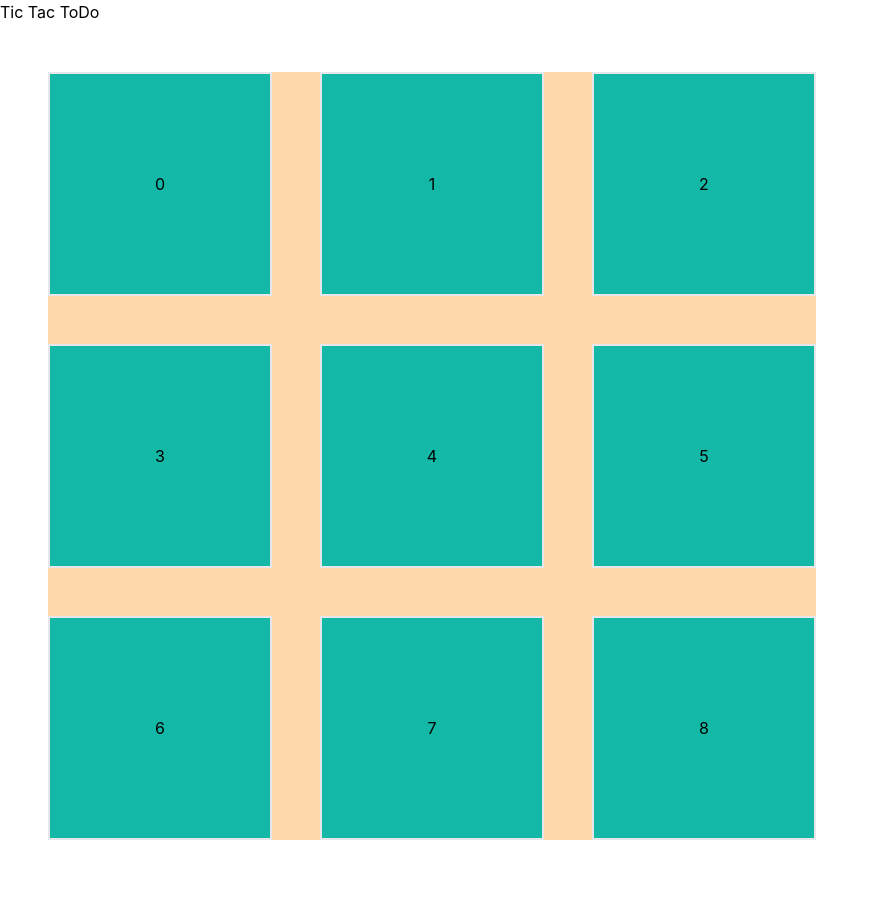
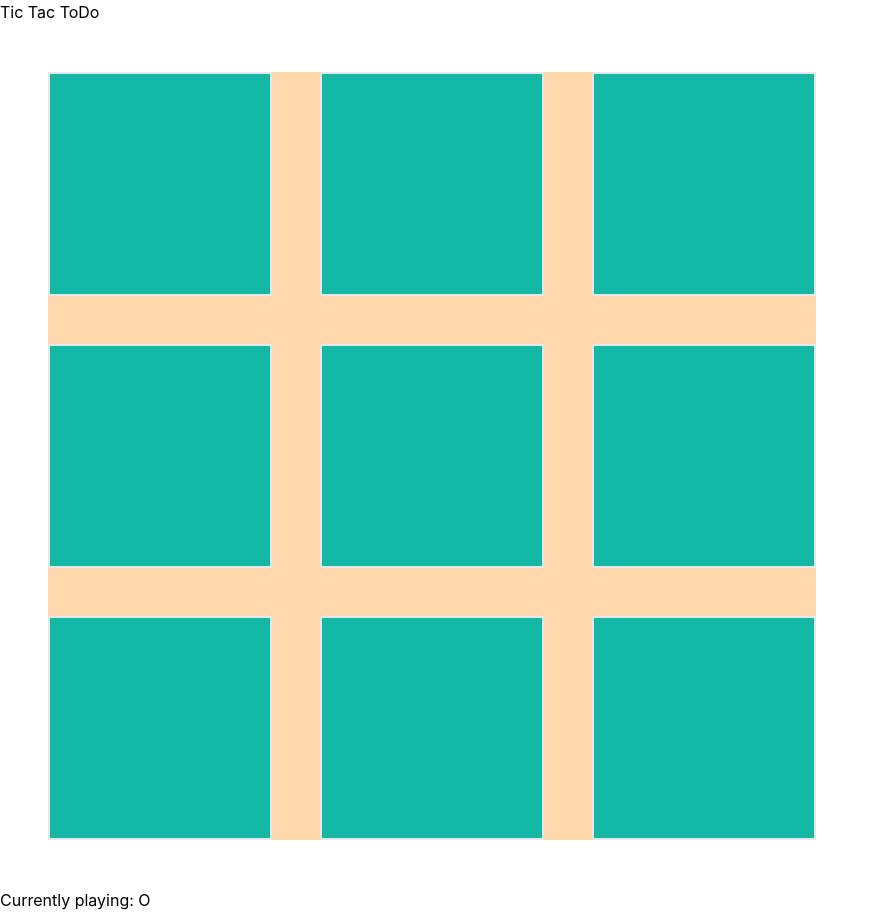
Before and after one commit to Simplify4Me2/my-awesome-website, a React (Create React App) app in the folder my-resume-react-app/: page /tic-tac-toe in a window 1280 px wide. Shown: the whole page, without its empty margins (0-879 px from the left). Before the commit the page ends 888 px from the top, so only its background shows below. Built offline with nearby package versions, Linux system fonts and the light colour scheme.

Commit message:
trouble with the async state nature

```diff
--- a/my-resume-react-app/src/tic-tac-toe/grid-space.tsx
+++ b/my-resume-react-app/src/tic-tac-toe/grid-space.tsx
@@ -11,7 +11,8 @@ export const GridSpace: React.FC<IGridSpaceProps> = ({position, mark, onClick})
 
   return (
     <div onClick={onClick} className="flex justify-center items-center h-56 w-56 border-2 bg-teal-500 min-w-full hover:bg-violet-600 hover:cursor-pointer">
-      {`${mark || ''}${position}`}
+      {/* {`${mark || ''}${position}`} */}
+      {`${mark || ''}`}
     </div>
   );
 };
--- a/my-resume-react-app/src/tic-tac-toe/tic-tac-toe.tsx
+++ b/my-resume-react-app/src/tic-tac-toe/tic-tac-toe.tsx
@@ -1,17 +1,20 @@
 import React from "react";
 
 import { GridSpace } from "./grid-space";
-import { Mark } from "./mark.model";
 import { useTicTacToe } from "./useTicTacToe";
 
 export const TicTacToe: React.FC = () => {
 
-  const { spaces, getSpaceMark, markBoardSpace, toggleMark, verifyWinner} = useTicTacToe();
+  const { spaces, mark, getSpaceMark, markBoardSpace, toggleMark, verifyWinner} = useTicTacToe();
+
+  let won: boolean = false;
 
   const handleClick = (position: number) => {
     console.log(`${position} clicked`);
-    markBoardSpace(Mark.cross, position);
-    verifyWinner();
+    markBoardSpace(mark, position);
+    won = verifyWinner();
+    console.log(won);
+    toggleMark();
   };
 
   return (
@@ -22,6 +25,8 @@ export const TicTacToe: React.FC = () => {
           return <GridSpace key={index} mark={getSpaceMark(index)} position={index} onClick={() => handleClick(index)} />
         })}
       </div>
+      <h2>Currently playing: <span>{mark}</span></h2>
+      {won && <h3>Winner !!!</h3>}
     </>
   );
 };
--- a/my-resume-react-app/src/tic-tac-toe/useTicTacToe.tsx
+++ b/my-resume-react-app/src/tic-tac-toe/useTicTacToe.tsx
@@ -55,5 +55,5 @@ export const useTicTacToe = () => {
     return false;
   };
 
-  return { spaces: BOARD_SIZE, getSpaceMark, markBoardSpace, toggleMark, verifyWinner };
+  return { spaces: BOARD_SIZE, mark: markState, getSpaceMark, markBoardSpace, toggleMark, verifyWinner };
 };
```
